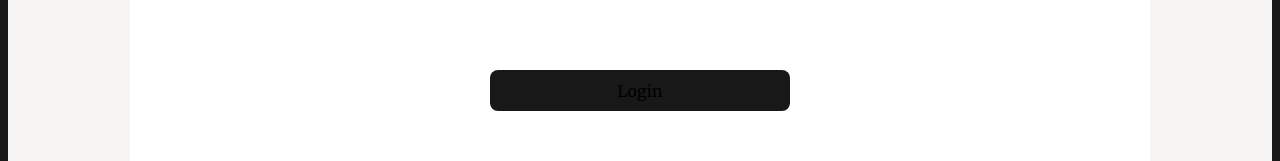
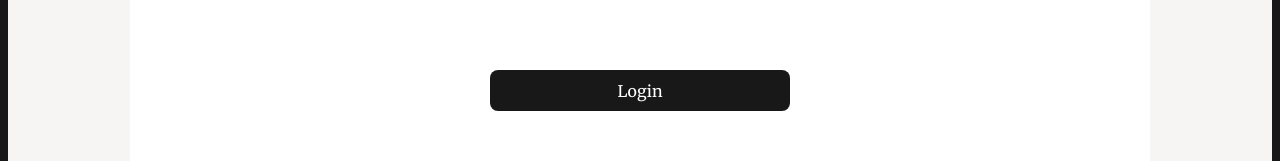
Before and after one commit to Nukelimer/sapa-trakka-firebase, a React (Vite) app: page / in a window 1280 px wide. Shown: the part 548-709 px from the top of the page. Built offline with nearby package versions, Linux system fonts and the light colour scheme.

Commit message:
fixed the text color.

```diff
--- a/src/index.css
+++ b/src/index.css
@@ -46,6 +46,8 @@ button {
   font-weight: 500;
   font-family: inherit;
   background-color: #1a1a1a;
+  color: #fff;
+
   cursor: pointer;
   transition: border-color 0.25s;
 }
@@ -67,6 +69,8 @@ button:focus-visible {
   }
   button {
     background-color: #181818;
+    color: #fff;
+
 
   }
 }
--- a/src/pages/expense-dashboard/dashboard.module.css
+++ b/src/pages/expense-dashboard/dashboard.module.css
@@ -116,6 +116,8 @@ select {
 }
 button {
   margin-top: 12em !important;
+  color: #fff;
+
 }
 
 ul {
--- a/src/pages/validation/validation.module.css
+++ b/src/pages/validation/validation.module.css
@@ -32,8 +32,10 @@ h2 {
   width: 100%
 
 }
-button {
+.button {
   width: 100%;
   margin-top: 2em !important;
+  color: #fff;
+
 
 }
```
